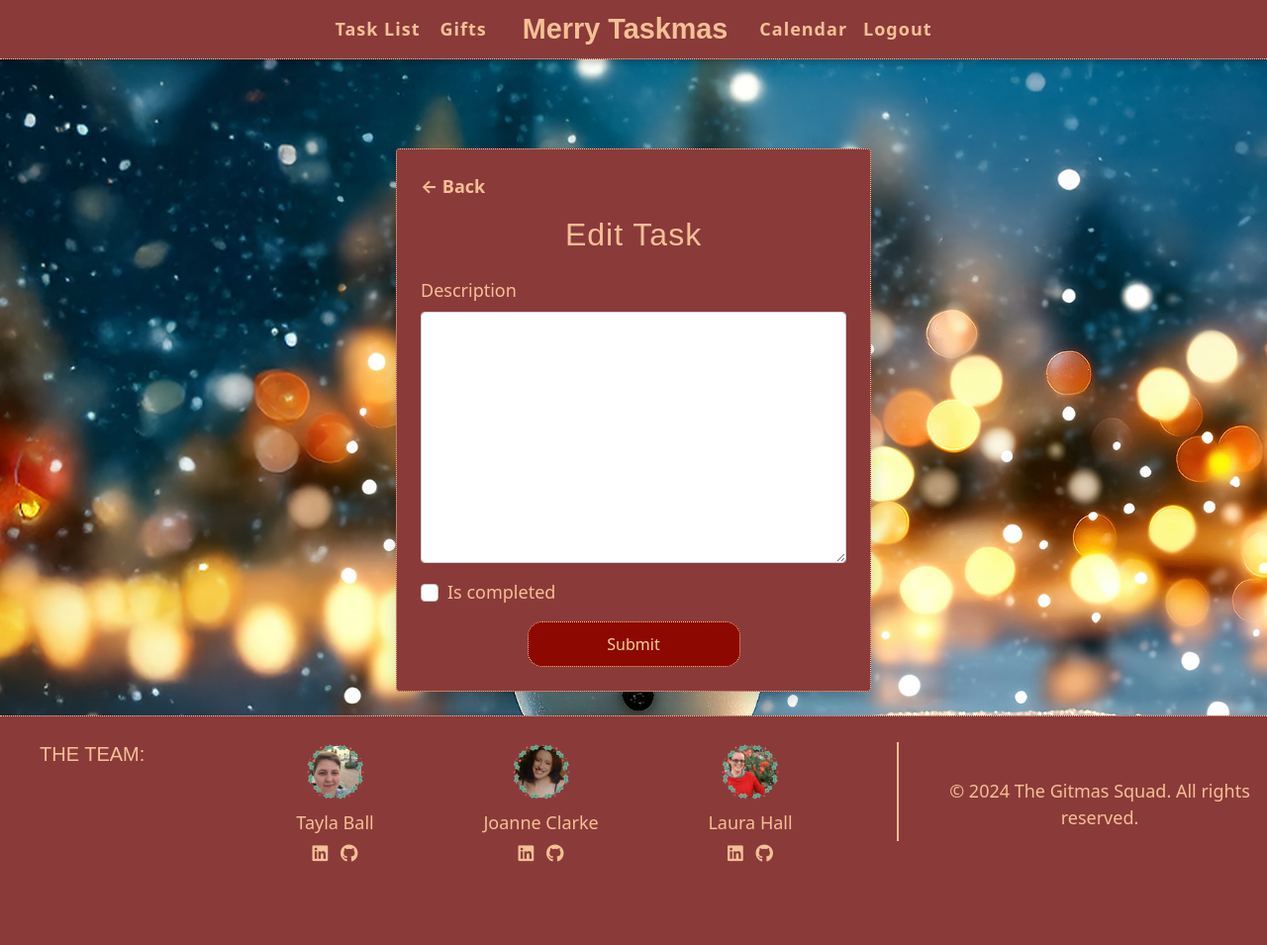
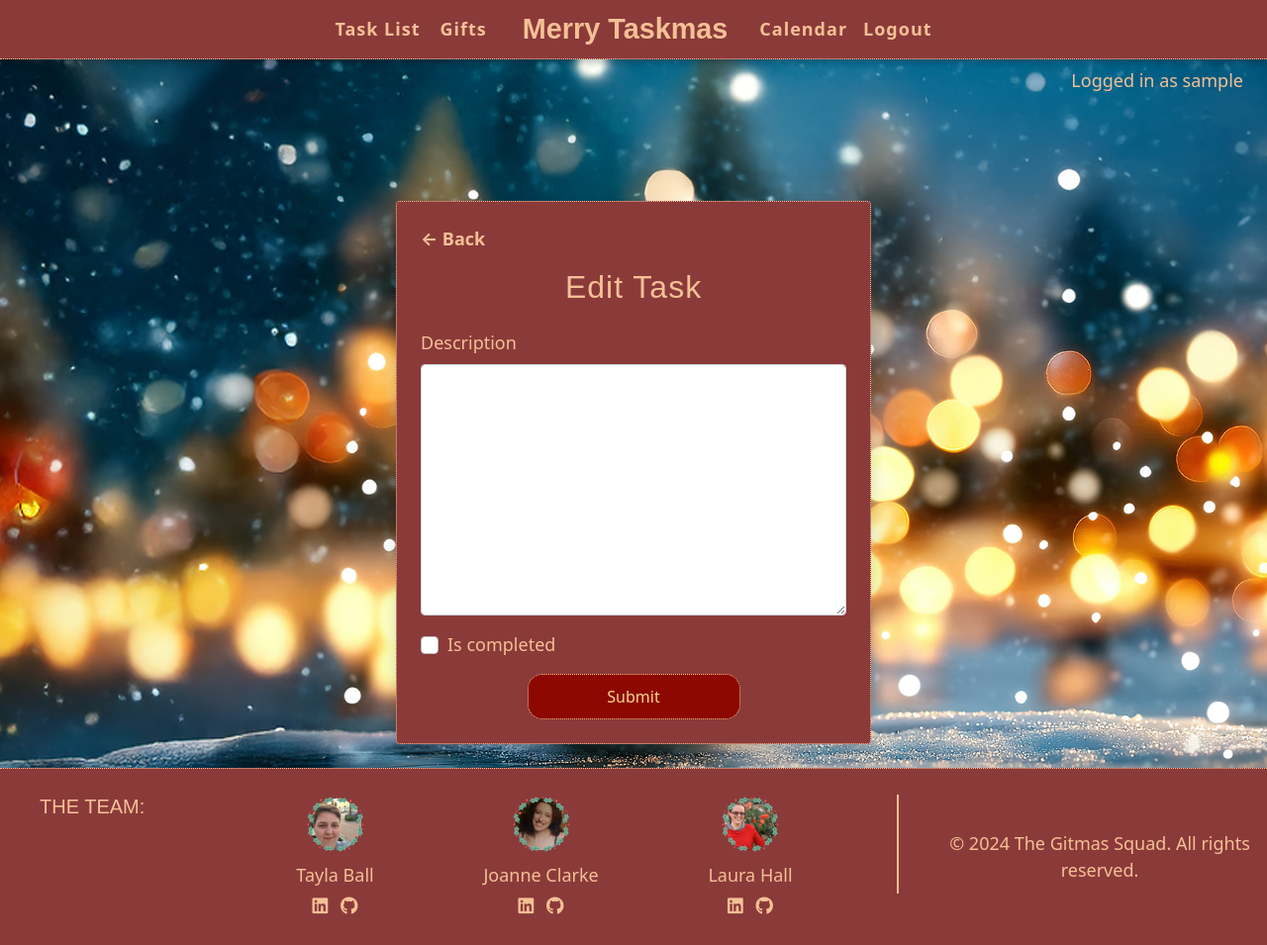
Before and after one commit to TaylaJBall/merrytaskmas, a Django app: page /task/create/ in a window 1280 px wide. Shown: the whole page at 99% size. Before the commit the page ends 871 px from the top, so only its background shows below. Run offline with Django 4.2, Linux system fonts and the light colour scheme; the visitor is signed in with stand-in values (Sample User, id 1); some libraries are stand-ins or nearby versions; some web fonts are replaced.

Commit message:
Add: you are logged in as message and messages for CRUD in task app

```diff
--- a/static/css/style.css
+++ b/static/css/style.css
@@ -28,7 +28,6 @@
 }
 
 body {
-    padding-top: 50px;
     background: url('../images/snowman_bg.webp') no-repeat center center fixed;
     background-size: cover;
     background-color: var(--bg-color);
@@ -60,6 +59,11 @@
     background-color: var(--text-color);
     margin: 20px 0;
 }
+
+.login-status {
+    margin-top:60px;
+}
+
 
 /* General Alert Style */
 .alert {
--- a/task/views.py
+++ b/task/views.py
@@ -4,6 +4,7 @@
 from django.views.generic.edit import CreateView, UpdateView, DeleteView
 from django.urls import reverse_lazy
 from django.contrib.auth.mixins import LoginRequiredMixin
+from django.contrib import messages  # Added for success messages
 
 from .models import TodoList, Task
 
@@ -45,6 +46,7 @@
         todo_list = TodoList.objects.filter(user=self.request.user).first()
         if todo_list:  # Make sure the TodoList exists
             form.instance.todo_list = todo_list
+        messages.success(self.request, "Task created successfully!")
         return super(TaskCreate, self).form_valid(form)
 
 
@@ -53,9 +55,22 @@
     fields = ["description", "is_completed"]
     success_url = reverse_lazy("tasks")
 
+    def form_valid(self, form):
+        messages.success(self.request, "Task updated successfully!")
+        return super(TaskUpdate, self).form_valid(form)
+
 
 class TaskDelete(LoginRequiredMixin, DeleteView):
     model = Task
     template_name = "task/todo_confirm_delete.html"
     context_object_name = "task"
     success_url = reverse_lazy("tasks")
+
+    def form_valid(self, form):
+        messages.success(self.request, "Task deleted successfully!")
+        return super().form_valid(form)
+
+    def delete(self, request, *args, **kwargs):
+        response = super().delete(request, *args, **kwargs)
+        messages.success(self.request, "Task deleted successfully!")
+        return response
--- a/templates/base.html
+++ b/templates/base.html
@@ -78,6 +78,15 @@
             </div>
         </div>
     </nav>
+
+    <!-- Login Status -->
+    <span class="navbar-text ms-auto text-nowrap mx-4 login-status">
+        {% if user.is_authenticated %}
+        Logged in as {{ user }}
+        {% else %}
+        Not logged in
+        {% endif %}
+    </span>
 
 
     <!-- displaying Django messages -->
```
